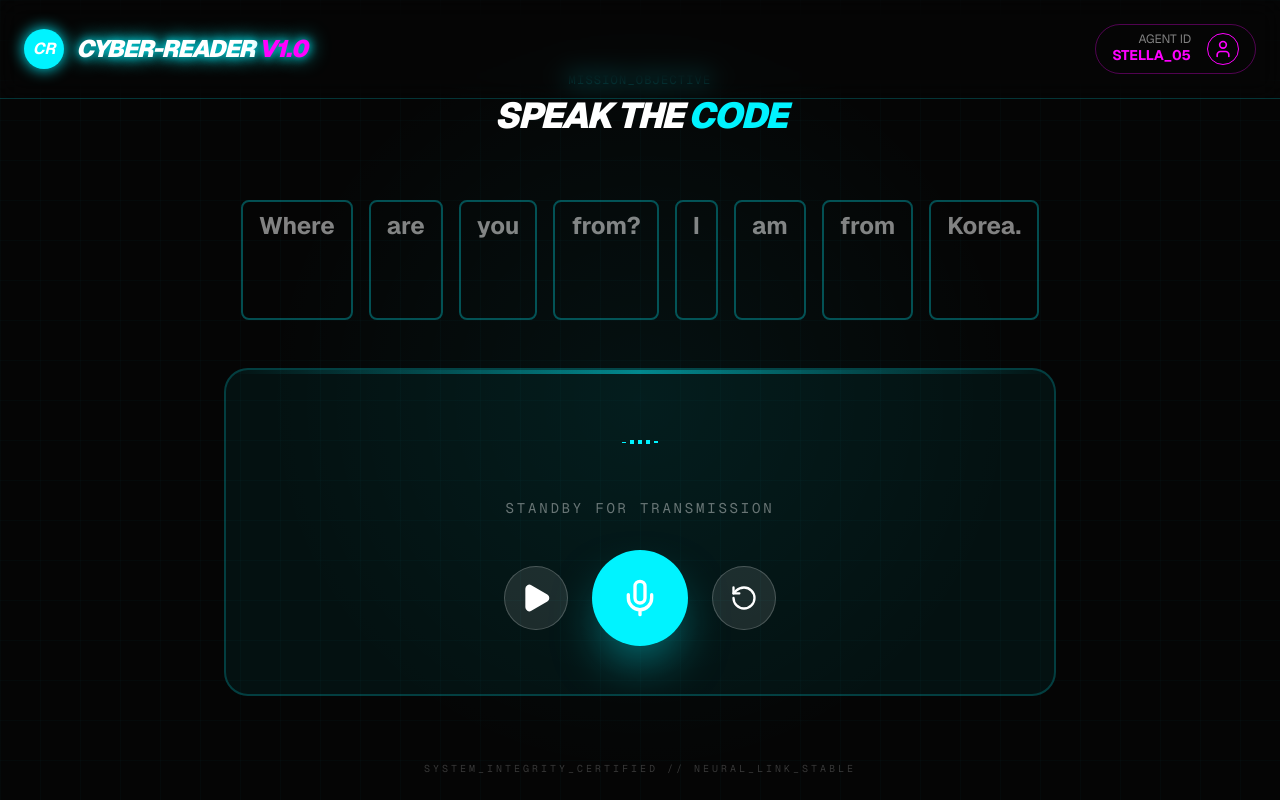
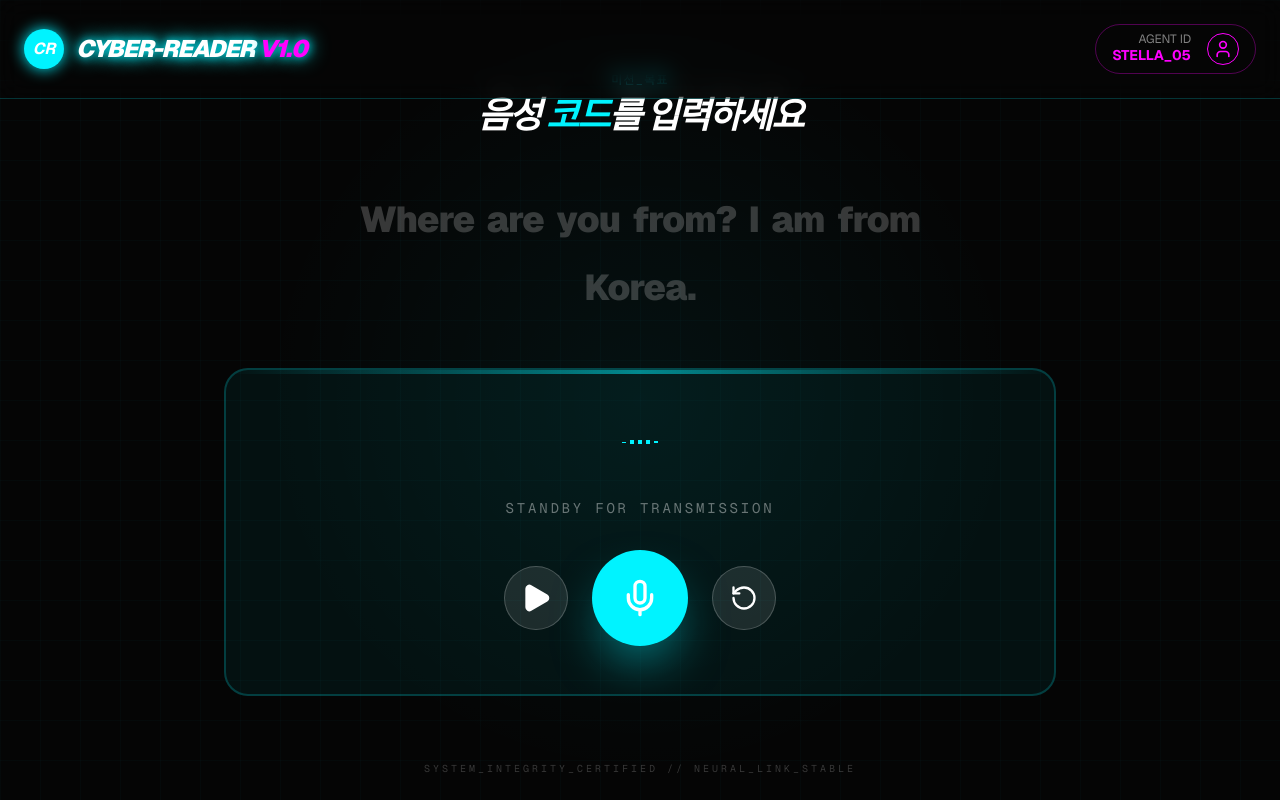
Before and after one commit to serose8779-ux/reading1, a Next.js app: page / in a window 1280 px wide. Built offline with nearby package versions, Linux system fonts and the light colour scheme.

Commit message:
Add files via upload

```diff
--- a/app/page.tsx
+++ b/app/page.tsx
@@ -12,9 +12,9 @@ export default function Home() {
 
       <div className="z-10 w-full flex flex-col items-center">
         <div className="mb-8 flex flex-col items-center">
-          <span className="text-cyan text-xs font-mono tracking-widest uppercase mb-2">mission_objective</span>
+          <span className="text-cyan text-xs font-mono tracking-widest uppercase mb-2">미션_목표</span>
           <h2 className="text-4xl font-black text-white italic uppercase tracking-tighter text-center">
-            Speak the <span className="text-cyan">Code</span>
+            음성 <span className="text-cyan">코드</span>를 입력하세요
           </h2>
         </div>
 
--- a/components/Reader.tsx
+++ b/components/Reader.tsx
@@ -28,7 +28,7 @@ export function Reader() {
 
     return (
         <div className="max-w-4xl w-full flex flex-col items-center gap-12 p-8">
-            <div className="flex flex-wrap justify-center gap-4 min-h-[120px]">
+            <div className="flex flex-wrap justify-center gap-x-3 gap-y-4 min-h-[120px] max-w-2xl px-4">
                 {targetWords.map((word, i) => (
                     <WordBadge key={i} word={word} status={getWordStatus(i)} />
                 ))}
--- a/components/WordBadge.tsx
+++ b/components/WordBadge.tsx
@@ -19,10 +19,10 @@ export function WordBadge({ word, status }: WordBadgeProps) {
             initial={{ opacity: 0, y: 10 }}
             animate={{ opacity: 1, y: 0 }}
             className={cn(
-                "px-4 py-2 rounded-lg border-2 text-2xl font-bold transition-all duration-300",
-                status === "pending" && "border-cyan/30 text-white/50",
-                status === "correct" && "border-neon-blue text-neon-blue shadow-[0_0_15px_rgba(77,238,234,0.5)]",
-                status === "incorrect" && "border-neon-red text-neon-red shadow-[0_0_15px_rgba(255,49,49,0.5)]"
+                "text-4xl font-black transition-all duration-500 tracking-tight",
+                status === "pending" && "text-white/20",
+                status === "correct" && "text-neon-blue drop-shadow-[0_0_8px_rgba(77,238,234,0.8)] scale-110",
+                status === "incorrect" && "text-neon-red drop-shadow-[0_0_8px_rgba(255,49,49,0.8)]"
             )}
         >
             {word}
--- a/hooks/useSpeechToText.ts
+++ b/hooks/useSpeechToText.ts
@@ -13,7 +13,7 @@ export const useSpeechToText = () => {
             recognitionRef.current = new SpeechRecognition();
             recognitionRef.current.continuous = true;
             recognitionRef.current.interimResults = true;
-            recognitionRef.current.lang = "en-US";
+            recognitionRef.current.lang = "ko-KR";
 
             recognitionRef.current.onresult = (event: any) => {
                 let currentTranscript = "";
--- a/hooks/useTextToSpeech.ts
+++ b/hooks/useTextToSpeech.ts
@@ -8,7 +8,7 @@ export const useTextToSpeech = () => {
 
         window.speechSynthesis.cancel();
         const utterance = new SpeechSynthesisUtterance(text);
-        utterance.lang = "en-US";
+        utterance.lang = "ko-KR";
         utterance.rate = 0.9;
         window.speechSynthesis.speak(utterance);
     }, []);
```
